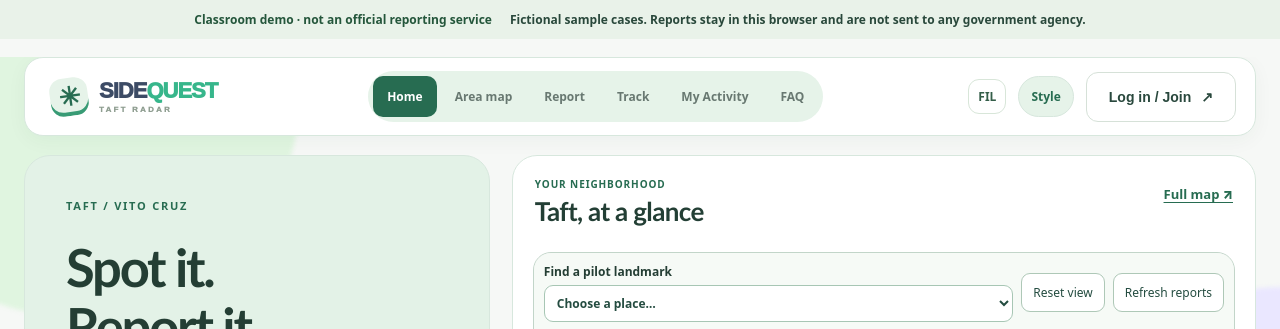
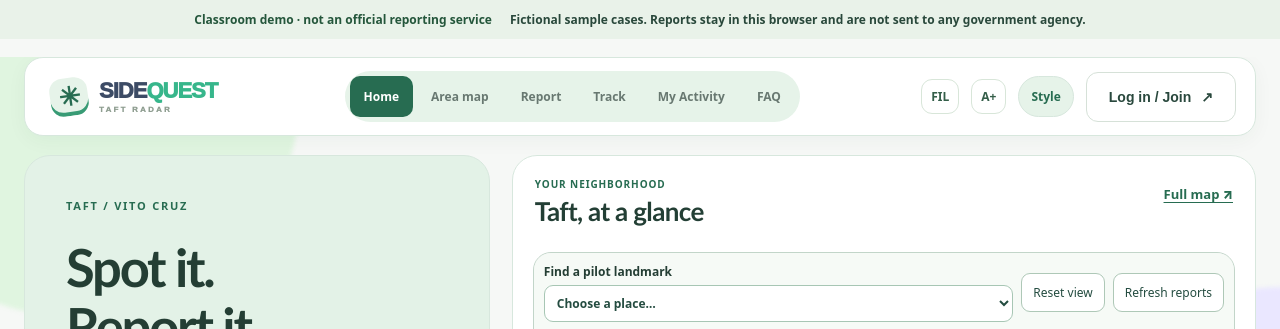
Before and after one commit to Kaizzeenn/sideques-v1, a website: page index.html in a window 1280 px wide. Shown: the top 329 px of the page. Drawn offline with Linux system fonts and the light colour scheme.

Commit message:
Implement large text toggle feature in index.html
Added functionality for a larger text toggle feature, including styles and script for user interaction.

```diff
--- a/index.html
+++ b/index.html
@@ -1172,7 +1172,32 @@ document.addEventListener('input',function(event){
  if(empty)empty.classList.toggle('hidden',visible!==0);
 });
 </script>
+<!-- Larger text toggle (A+) -->
+<style>
+html.sq-large-text body{zoom:1.15}
+</style>
+<script>
+(function(){
+ function apply(on){
+  document.documentElement.classList.toggle('sq-large-text',on);
+  const b=document.getElementById('sqTextSize');
+  if(b){b.textContent=on?'A−':'A+';b.setAttribute('aria-pressed',on);b.title=on?'Use normal text size':'Make text larger';}
+ }
+ function addButton(){
+  const lang=document.getElementById('v11LangToggle');
+  if(!lang){return setTimeout(addButton,300);}
+  if(document.getElementById('sqTextSize'))return;
+  const b=document.createElement('button');
+  b.id='sqTextSize';b.type='button';b.className=lang.className;
+  lang.parentNode.insertBefore(b,lang.nextSibling);
+  let on=false;try{on=localStorage.getItem('sq-large-text')==='1'}catch(_){}
+  apply(on);
+  b.addEventListener('click',function(){
+   on=!on;apply(on);
+   try{localStorage.setItem('sq-large-text',on?'1':'0')}catch(_){}
+  });
+ }
+ addButton();
+})();
+</script>
 </body></html>
-
-
-HERE IS THE UPDATED CODE, ADD IT HERE
```
